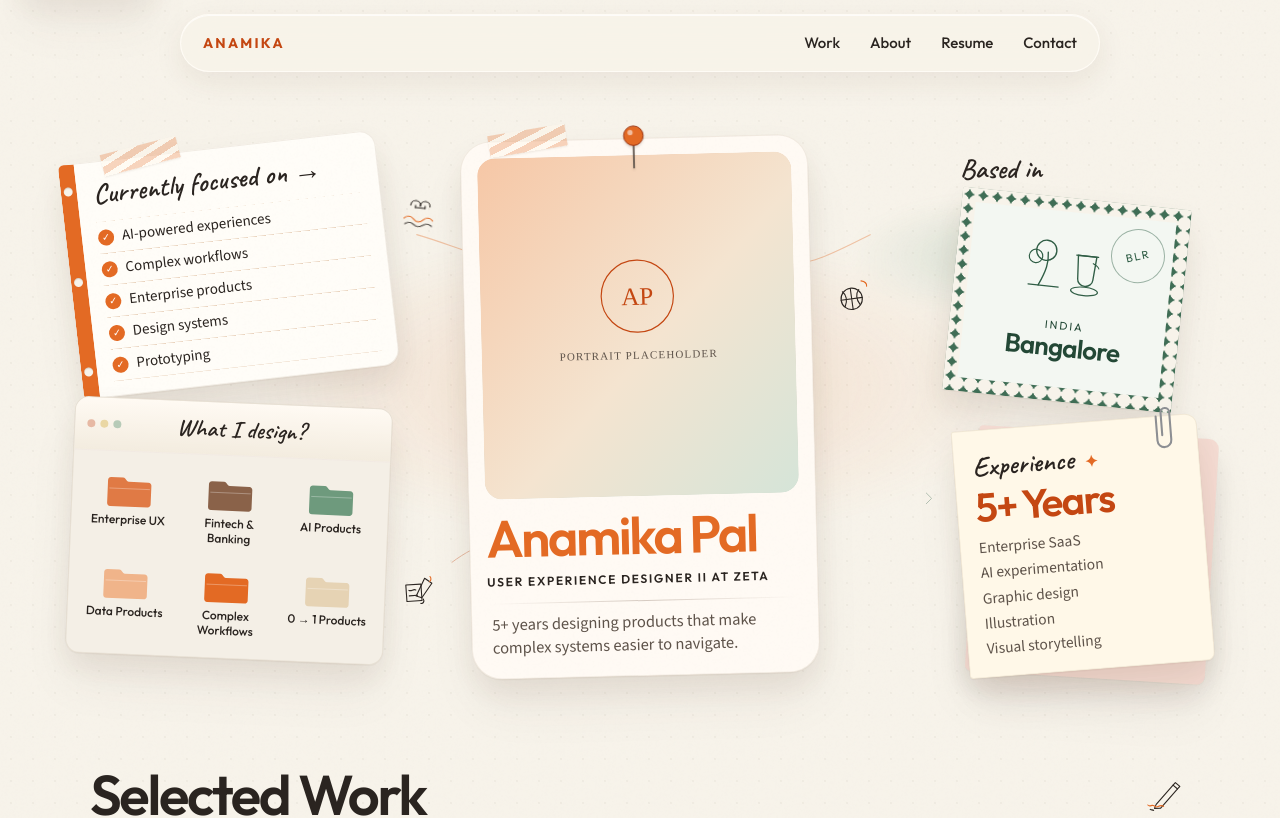
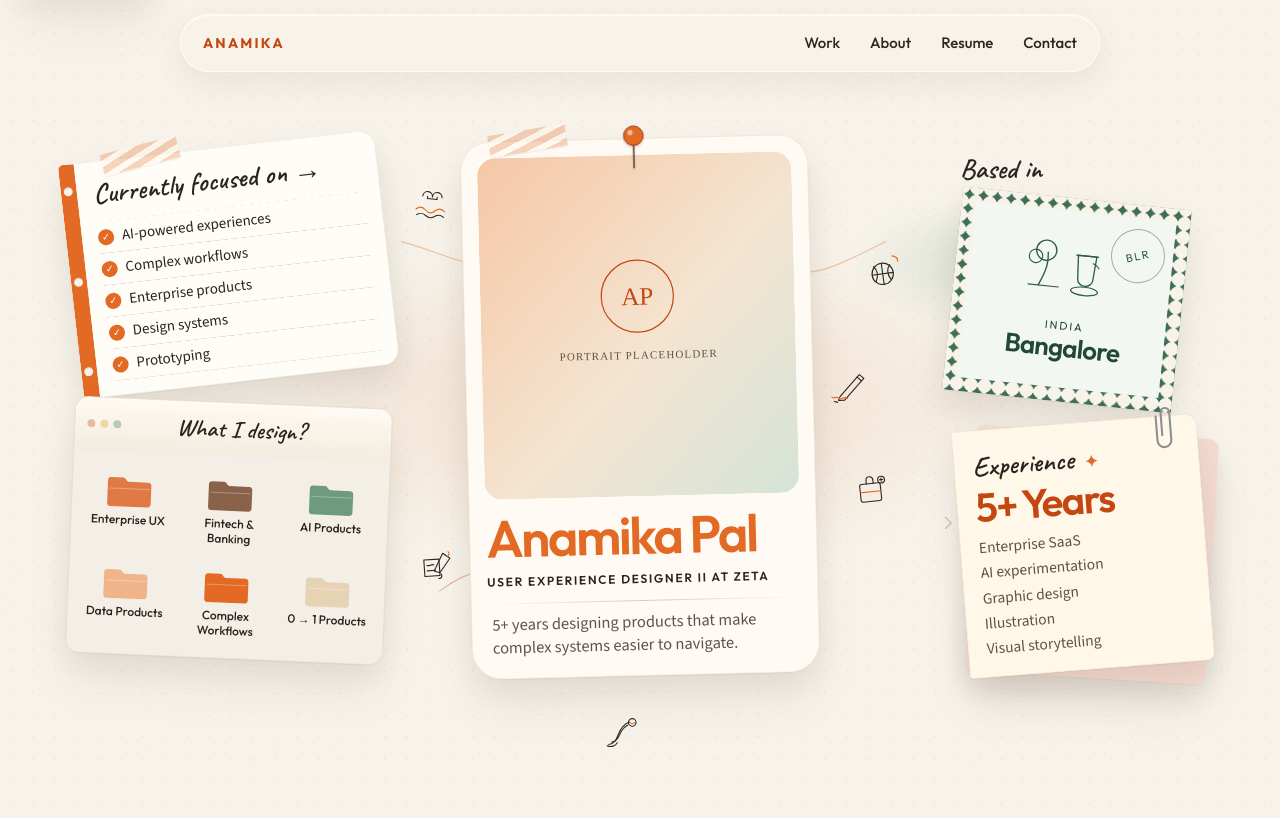
Before and after one commit to anamikapal562/anamika-portfolio, a React (Vite) app: page / in a window 1280 px wide. Shown: the top 818 px of the page. Built offline with nearby package versions, Linux system fonts and the light colour scheme.

Commit message:
Keep hobbies in the hero and open up the homepage sections.
The contact and personal blocks leave the homepage, the six doodles stay in the landing composition, and the major sections have more space between them.

Co-authored-by: Anamika Pal <anamikapal562@users.noreply.github.com>

```diff
--- a/src/components/HomeDesk.tsx
+++ b/src/components/HomeDesk.tsx
@@ -9,20 +9,6 @@ import {
 import { Link } from "../router";
 import { HobbyIllustration } from "./HobbyIllustration";
 import { BangaloreMark, FolderGlyph, Paperclip, Pin } from "./Icons";
-
-function DeskHobby({ place }: { place: (typeof hobbies)[number]["place"] }) {
-  const hobby = hobbies.find((item) => item.place === place);
-  if (!hobby) return null;
-  return (
-    <HobbyIllustration
-      className={`hobby-spot spot-${place}`}
-      hobby={hobby.hobby}
-      label={hobby.label}
-      illustration={hobby.illustration}
-      rotation={hobby.rotation}
-    />
-  );
-}
 
 export function HomeDesk() {
   const deskRef = useRef<HTMLDivElement>(null);
@@ -98,7 +84,6 @@ export function HomeDesk() {
               <div className="id-rule" aria-hidden="true" />
               <p className="id-tagline">{profile.tagline}</p>
             </article>
-            <DeskHobby place="hero" />
           </div>
         </div>
 
@@ -128,7 +113,6 @@ export function HomeDesk() {
                   </article>
                 </div>
               </div>
-              <DeskHobby place="focus" />
             </div>
 
             <div className="stack-folders">
@@ -163,7 +147,6 @@ export function HomeDesk() {
                   </div>
                 </article>
               </div>
-              <DeskHobby place="design" />
             </div>
           </div>
         </div>
@@ -206,6 +189,17 @@ export function HomeDesk() {
           </div>
         </div>
 
+        <div className="hero-hobbies">
+          {hobbies.map((hobby) => (
+            <HobbyIllustration
+              key={hobby.hobby}
+              hobby={hobby.hobby}
+              label={hobby.label}
+              illustration={hobby.illustration}
+              rotation={hobby.rotation}
+            />
+          ))}
+        </div>
       </div>
     </div>
   );
--- a/src/data/content.ts
+++ b/src/data/content.ts
@@ -25,42 +25,36 @@ export const hobbies = [
     label: "Basketball",
     illustration: "/images/hobbies/basketball.svg",
     rotation: "-8deg",
-    place: "hero",
   },
   {
     hobby: "swimming",
     label: "Swimming",
     illustration: "/images/hobbies/swimming.svg",
     rotation: "6deg",
-    place: "focus",
   },
   {
     hobby: "painting",
     label: "Painting",
     illustration: "/images/hobbies/painting.svg",
     rotation: "-4deg",
-    place: "design",
   },
   {
     hobby: "doodling",
     label: "Doodling",
     illustration: "/images/hobbies/doodling.svg",
     rotation: "5deg",
-    place: "work",
   },
   {
     hobby: "travel",
     label: "Always planning the next trip",
     illustration: "/images/hobbies/travel.svg",
     rotation: "-6deg",
-    place: "about",
   },
   {
     hobby: "cricket",
     label: "Cricket",
     illustration: "/images/hobbies/cricket.svg",
     rotation: "7deg",
-    place: "contact",
   },
 ] as const;
 
--- a/src/pages/HomePage.tsx
+++ b/src/pages/HomePage.tsx
@@ -1,25 +1,9 @@
 import { BringSection } from "../components/BringSection";
 import { CollaboratorNotes } from "../components/CollaboratorNotes";
 import { HomeDesk } from "../components/HomeDesk";
-import { HobbyIllustration } from "../components/HobbyIllustration";
 import { ProjectBoard } from "../components/ProjectBoard";
-import { hobbies, projects } from "../data/content";
+import { projects } from "../data/content";
 import { Link } from "../router";
-import { ContactForm } from "./ContactPage";
-
-function HobbySpot({ place }: { place: "work" | "about" | "contact" }) {
-  const hobby = hobbies.find((item) => item.place === place);
-  if (!hobby) return null;
-  return (
-    <HobbyIllustration
-      className={`hobby-spot spot-${place}`}
-      hobby={hobby.hobby}
-      label={hobby.label}
-      illustration={hobby.illustration}
-      rotation={hobby.rotation}
-    />
-  );
-}
 
 export function HomePage() {
   return (
@@ -27,7 +11,6 @@ export function HomePage() {
       <HomeDesk />
       <div className="home-follow">
         <section className="archive" aria-labelledby="work-heading">
-          <HobbySpot place="work" />
           <div className="section-head">
             <h2 id="work-heading">Selected Work</h2>
             <p className="lede">A few problems I've had the chance to untangle.</p>
@@ -39,32 +22,6 @@ export function HomePage() {
         </section>
         <BringSection />
         <CollaboratorNotes />
-        <section className="home-personal" aria-labelledby="personal-heading">
-          <HobbySpot place="about" />
-          <p className="kicker">Outside the pixels</p>
-          <h2 id="personal-heading">A bit more of the person</h2>
-          <p>
-            Away from the screen I keep a few small rituals: basketball, swimming, painting,
-            doodling, cricket, and always planning the next trip.
-          </p>
-          <p>
-            That same curiosity is in the work. I started in graphic design, and I still care
-            about hierarchy, illustration, and visual storytelling.
-          </p>
-          <Link className="see-all" href="/about">
-            Read the longer note →
-          </Link>
-        </section>
-        <section className="home-contact" aria-labelledby="contact-heading">
-          <HobbySpot place="contact" />
-          <p className="kicker">Say hello</p>
-          <h2 id="contact-heading">Contact</h2>
-          <p className="lede">
-            If you are shaping a complex product and want it to feel clearer, I would like to
-            hear about it.
-          </p>
-          <ContactForm />
-        </section>
       </div>
     </>
   );
--- a/src/styles/home.css
+++ b/src/styles/home.css
@@ -10,7 +10,7 @@
   flex-direction: column;
   gap: 22px;
   width: min(460px, calc(100% - 28px));
-  margin: 36px auto 32px;
+  margin: 36px auto 88px;
   z-index: 1;
 }
 
@@ -544,85 +544,39 @@
   max-width: 11em;
 }
 
-.hobby-spot {
-  position: absolute;
-  z-index: 4;
-  width: 52px;
-  height: 52px;
+.hero-hobbies {
+  display: flex;
+  flex-wrap: wrap;
+  justify-content: space-between;
+  gap: 4px 12px;
+  margin-top: 8px;
+  padding: 0 8px;
 }
 
-.spot-hero {
-  top: 18px;
-  right: 12px;
-}
-
-.spot-focus {
-  top: 12px;
-  right: 8px;
-  bottom: auto;
-}
-
-.stack-focus .focus-card {
-  padding-right: 54px;
-}
-
-.spot-design {
-  left: 6px;
-  bottom: 8px;
-}
-
-.spot-work,
-.spot-about,
-.spot-contact {
-  top: 2px;
-  right: 0;
+.hero-hobbies .hobby {
+  position: relative;
 }
 
 .home-follow {
   width: min(1100px, calc(100% - 32px));
-  margin: 0 auto 12px;
+  margin: 8px auto 72px;
 }
 
 .home-follow .archive {
-  position: relative;
   width: 100%;
   margin: 0;
 }
 
-.home-follow .section-head,
-.home-personal,
-.home-contact {
-  position: relative;
-  padding-right: 68px;
+.home-follow .section-head {
+  margin-bottom: 8px;
 }
 
 .home-follow .bring {
-  margin-top: 40px;
+  margin-top: 104px;
 }
 
 .home-follow .notes {
-  margin-top: 48px;
-}
-
-.home-personal,
-.home-contact {
-  margin-top: 48px;
-}
-
-.home-personal h2,
-.home-contact h2 {
-  font-family: var(--font-ui);
-  font-weight: 600;
-  letter-spacing: -0.04em;
-  font-size: clamp(28px, 4vw, 36px);
-  line-height: 1.05;
-  margin: 4px 0 12px;
-}
-
-.home-personal p {
-  max-width: 62ch;
-  color: var(--ink-soft);
-  margin-bottom: 10px;
+  margin-top: 112px;
 }
 
 .archive {
@@ -894,8 +848,8 @@
   .desk {
     display: block;
     width: min(1140px, calc(100% - 40px));
-    height: 600px;
-    margin: 52px auto 36px;
+    height: 640px;
+    margin: 52px auto 104px;
   }
 
   .piece {
@@ -925,25 +879,49 @@
     --tilt: -6.5deg;
   }
 
-  .spot-hero {
-    top: 132px;
-    right: -64px;
+  .hero-hobbies {
+    position: absolute;
+    inset: 0;
+    display: block;
+    margin: 0;
+    padding: 0;
+    pointer-events: none;
+    z-index: 4;
   }
 
-  .spot-focus {
-    top: 36px;
-    right: -58px;
-    bottom: auto;
+  .hero-hobbies .hobby {
+    position: absolute;
+    pointer-events: auto;
   }
 
-  .stack-focus .focus-card {
-    padding-right: 16px;
+  .hero-hobbies [data-hobby="basketball"] {
+    top: 18%;
+    left: 69%;
   }
 
-  .spot-design {
-    left: auto;
-    right: -58px;
-    bottom: 42px;
+  .hero-hobbies [data-hobby="swimming"] {
+    top: 7%;
+    left: 29.5%;
+  }
+
+  .hero-hobbies [data-hobby="painting"] {
+    top: 64%;
+    left: 30%;
+  }
+
+  .hero-hobbies [data-hobby="doodling"] {
+    top: 36%;
+    left: 66%;
+  }
+
+  .hero-hobbies [data-hobby="travel"] {
+    top: 52%;
+    left: 68%;
+  }
+
+  .hero-hobbies [data-hobby="cricket"] {
+    top: 90%;
+    left: 46%;
   }
 
   .desktop-card {
```
